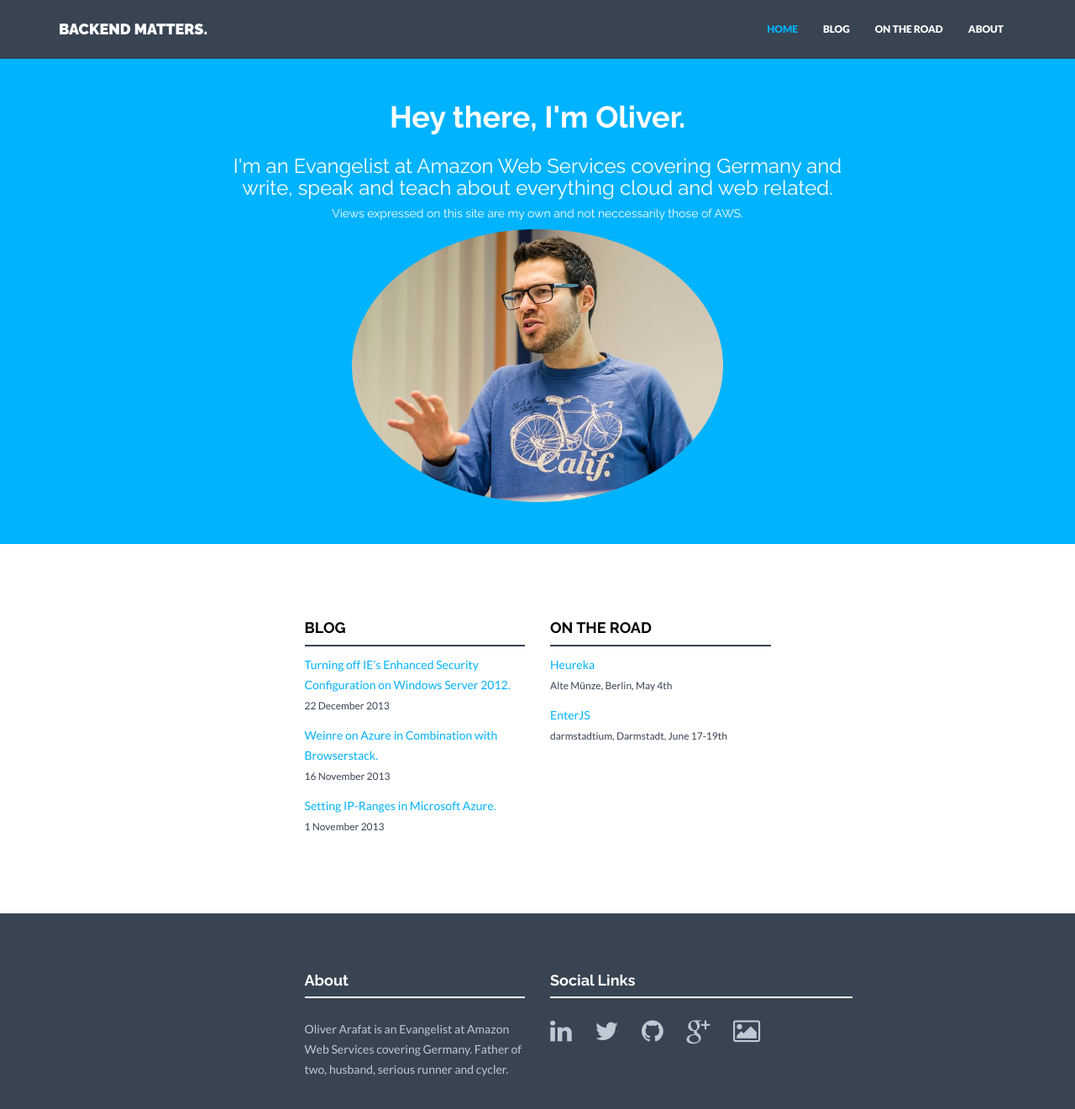
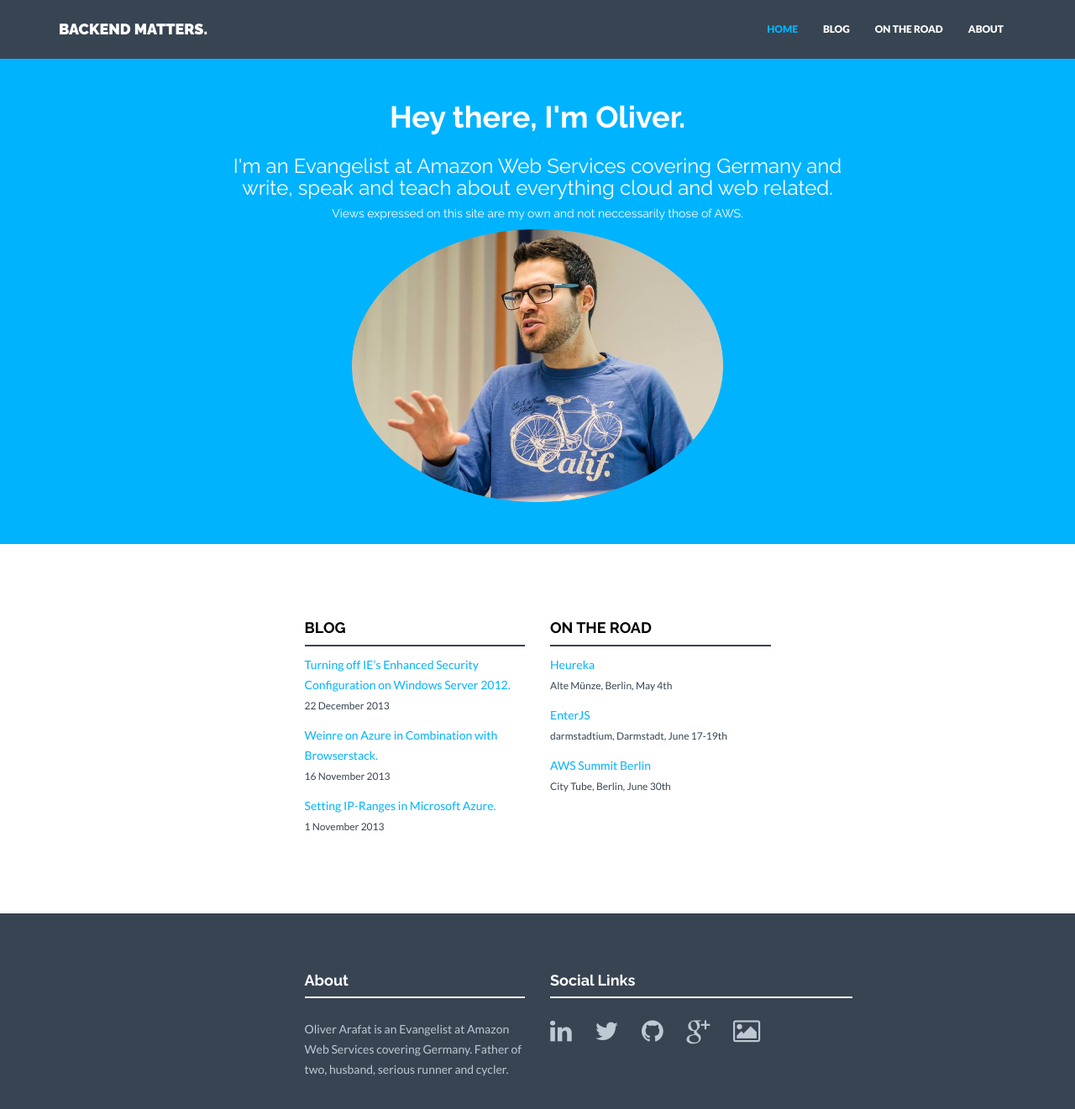
Before and after one commit to arafato/blog, a Jekyll site: the page built from index.html, in a window 1280 px wide and 1358 px high. Shown: the top 1321 px of the window at 84% size. Built offline with Jekyll 4.4.1, drawn with Linux system fonts in a browser that asks for light colours; nearby versions of some CDN libraries.

Commit message:
Added dates.

```diff
--- a/_config.yml
+++ b/_config.yml
@@ -49,3 +49,7 @@ events:
     website: http://www.enterjs.de
     talk: Kosteneffiziente Qualitätssicherung <br>mit virtuellen Hardware-Labs
     talk-url: http://www.enterjs.de/abstracts#kosteneffiziente-qualitaetssicherung
+  - name: AWS Summit Berlin
+    location: City Tube, Berlin
+    date: June 30th
+    website: http://aws.amazon.com/summits/berlin/
```
